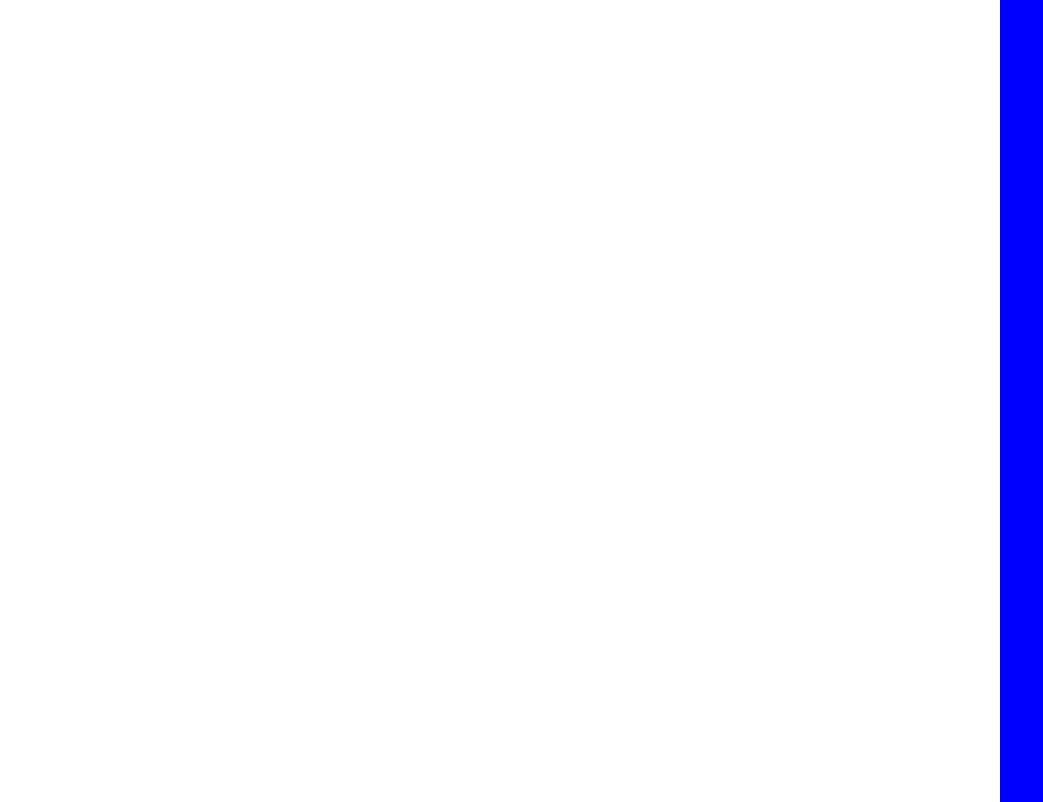
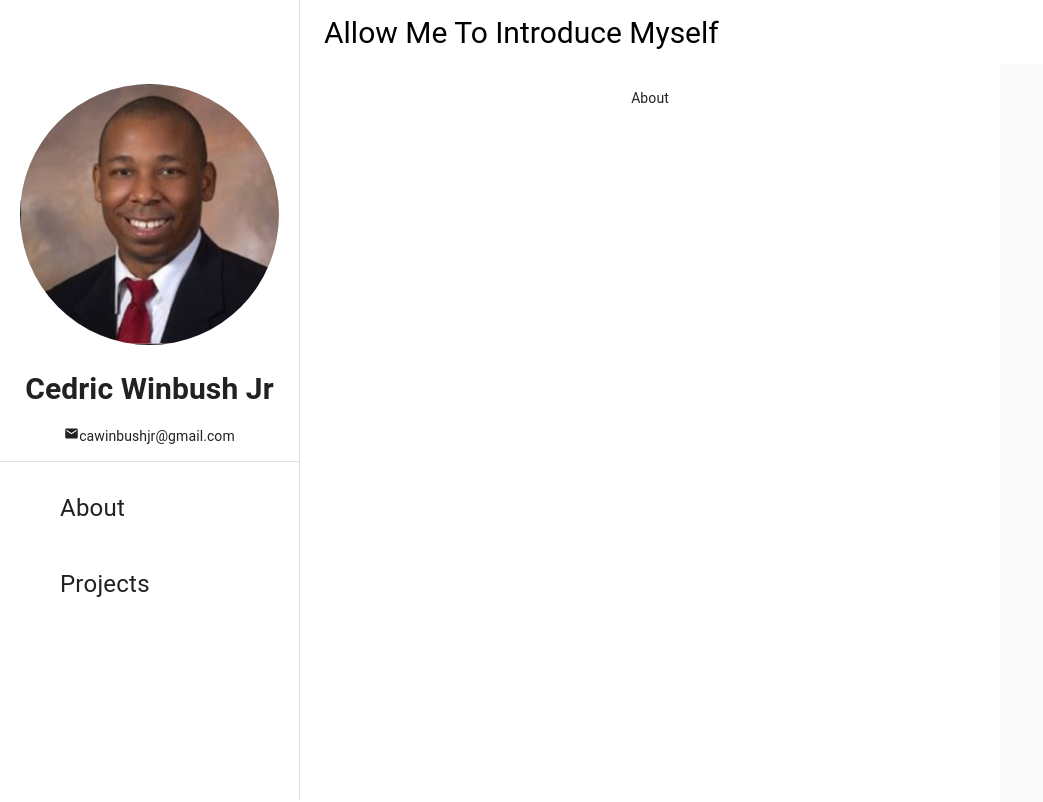
Before and after one commit to caw442000/cedric-react-portfolio, a React (Create React App) app: page / in a window 1280 px wide. Shown: the top 802 px of the page, without its empty margins (0-1043 px from the left). Built offline with nearby package versions, Linux system fonts and the light colour scheme.

Commit message:
error with file name caps

```diff
--- a/src/App.js
+++ b/src/App.js
@@ -1,5 +1,6 @@
 import React, { createRef } from "react";
 import "./App.css";
+import Sidebar from './components/sidebar'
 import { Route, MemoryRouter, useHistory } from "react-router";
 import { Link as RouterLink } from "react-router-dom";
 import Projects from './components/Projects';
@@ -14,8 +15,8 @@ const App = () => {
   return (
     <div className="Container">
       {/* <div className="App-Sidebar"> */}
-      {/* <Sidebar/> */}
-      <Projects />
+      <Sidebar/>
+
       {/* </div> */}
 
       {/* <div className="App-Main">
```
